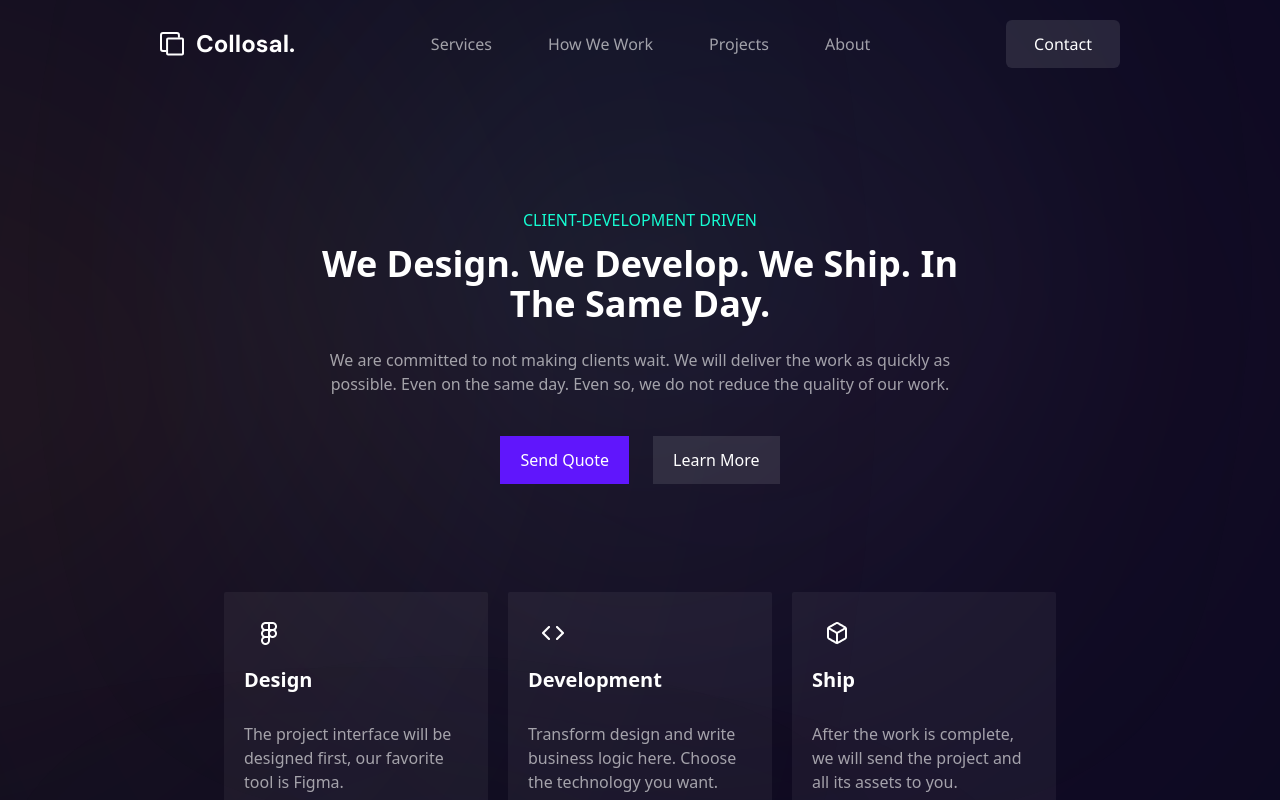
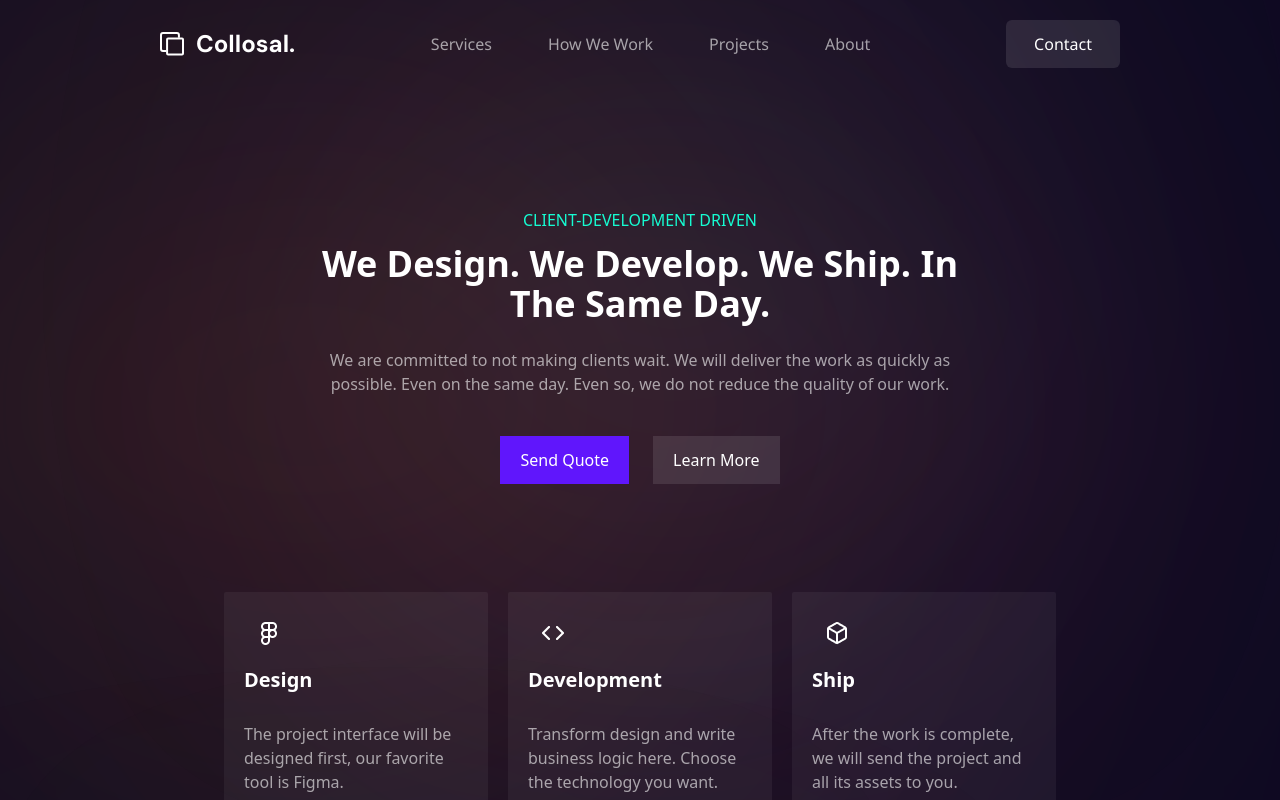
Before and after one commit to cuingskot76/collosal-profile, a React (Vite) app: page / in a window 1280 px wide. Shown: the top 800 px of the page. Built offline with nearby package versions, Linux system fonts and the light colour scheme.

Commit message:
hero--home with gradient

```diff
--- a/src/components/home/Hero.jsx
+++ b/src/components/home/Hero.jsx
@@ -17,9 +17,9 @@
         <button className="button py-3 px-5">Learn More</button>
       </div>
       {/* gradient start */}
-      <div className="absolute z-[-1] w-[80%] h-[90%] sm:top-0 -left-full orange-gradient " />
-      <div className="absolute z-[-1] w-[40%] h-[70%] sm:bottom-40 green-gradient " />
-      <div className="absolute z-[-1] w-[70%] h-[80%] sm:-right-[0] 2xl:-right-[50%] bottom-20 red-gradient " />
+      <div className="absolute z-[-1] w-[100%] h-[100%] bottom-0 right-[50%] orange-gradient" />
+      <div className="absolute z-[-2] w-[50%] h-[50%] green-gradient top-0 left-[30%]" />
+      <div className="absolute z-[-1] w-[100%] h-[100%] bottom-0 right-[50%] red-gradient sm:-right-[0] 2xl:-right-[50%]" />
       {/* gradient end */}
     </div>
   );
```
